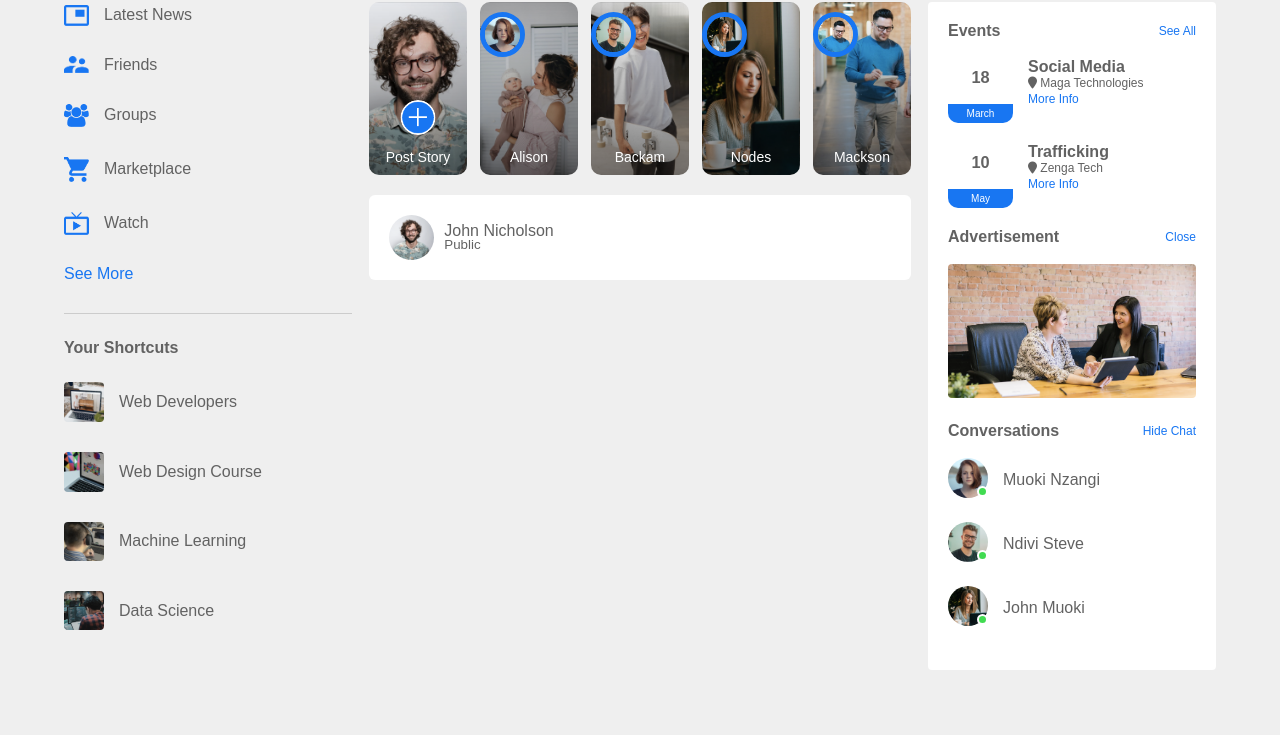
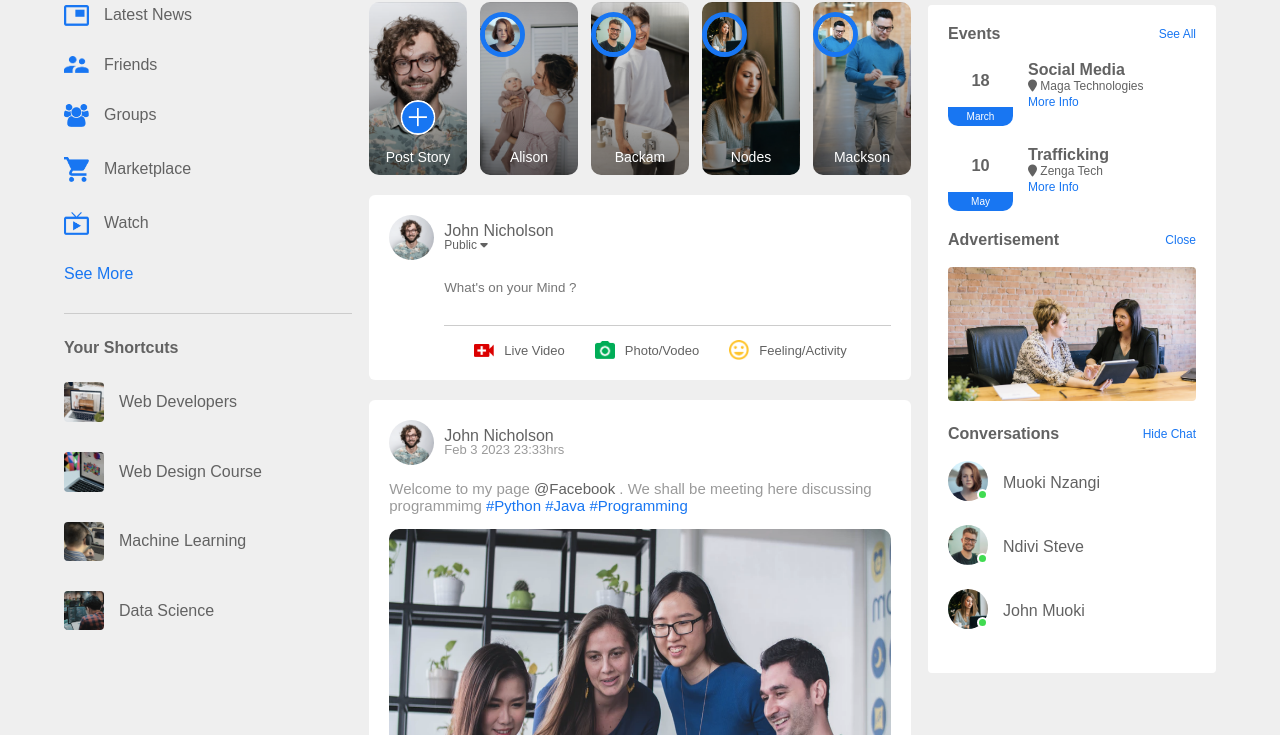
Before and after one commit to nzangi/Facebook, a plain HTML site: page index.html in a window 1280 px wide. Shown: the part 65-800 px from the top of the page. Drawn offline with Linux system fonts and the light colour scheme.

Commit message:
Post section added

```diff
--- a/index.html
+++ b/index.html
@@ -83,9 +83,29 @@
                     <img src="images/profile-pic.png">
                     <div>
                         <p>John Nicholson</p>
-                        <small>Public</small>
+                        <small>Public <i class="fa-solid fa-caret-down"></i></small>
                     </div>
                 </div>
+                <div class="post-input-container">
+                    <textarea rows="3" placeholder="What's on your Mind ?"></textarea>
+                    <div class="add-post-links">
+                        <a href="#"><img src="images/live-video.png">Live Video</a>
+                        <a href="#"><img src="images/photo.png">Photo/Vodeo</a>
+                        <a href="#"><img src="images/feeling.png">Feeling/Activity</a>
+
+                    </div>
+                </div>
+            </div>
+            <div class="post-container">
+                <div class="user-profile">
+                    <img src="images/profile-pic.png">
+                    <div>
+                        <p>John Nicholson</p>
+                        <span>Feb 3 2023 23:33hrs</span>
+                    </div>
+                </div>
+                <p class ="post-text">Welcome to my page <span> @Facebook </span>. We shall be meeting here discussing programmimg <a href="#">#Python</a> <a href="#">#Java</a> <a href="#">#Programming</a></p>
+                <img src="images/feed-image-1.png" class="post-img" ,border-radius:10px ,width ="600px" height="300px">
             </div>
         </div>
 
--- a/style.css
+++ b/style.css
@@ -279,3 +279,66 @@ nav{
     font-weight: 500;
     color: #626262;
 }
+.user-profile  small{
+    font-size: 12px;
+}
+.post-input-container {
+    padding-left: 55px;
+    padding-top: 20px;
+}
+.post-input-container textarea{
+    width: 100%;
+    border: 0;
+    outline: 0;
+    border-bottom: 1px solid #ccc;
+    background: transparent;
+    resize: none;
+}
+.add-post-links{
+    display: flex;
+    margin-top: 10px;
+}
+.add-post-links a{
+    text-decoration: none;
+    display: flex;
+    align-items: center;
+    color: #626262;
+    margin-left: 30px;
+    font-size: 13px;
+
+}
+.add-post-links a img{
+    width: 20px;
+    margin-right: 10px;
+}
+.post-container{
+    width: 100%;
+    background: #fff;
+    border-radius: 6px;
+    padding: 20px;
+    color:#626262;
+    margin: 20px 0;
+}
+.user-profile span{
+    font-size: 13px;
+    color: #9a9a9a;
+
+}
+.post-text{
+    color: #9a9a9a;
+    margin: 15px 0;
+    font-size:15px;
+}
+.post-text span{
+    color: #626262;
+    font-weight: 500    ;
+}
+.post-text a{
+    color: #1876f2;
+    text-decoration: none;
+}
+.post-img{
+    width:100%;
+    border-radius: 10px;
+    margin-bottom:5px;
+}
```
